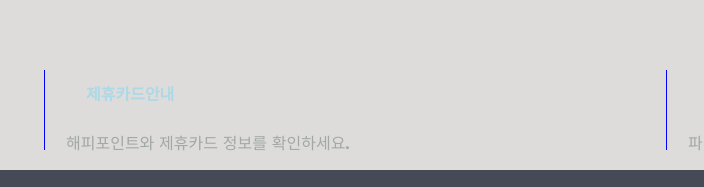
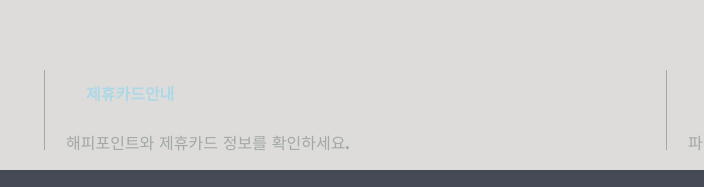
Before and after one commit to sining94/month2_etude.github.io, a plain HTML site: page index.html in a window 1280 px wide. Shown: the part 2960-3147 px from the top of the page, 576-1280 px from the left. Drawn offline with Linux system fonts and the light colour scheme.

Commit message:
Update test_css.css

```diff
--- a/test_css.css
+++ b/test_css.css
@@ -463,7 +463,7 @@
 			height: 80px;
 			padding: 0;
 			margin: 0;
-			border-left:  1px solid blue;
+			border-left:  1px solid #A2A8A5;
 		}
 
 
```
